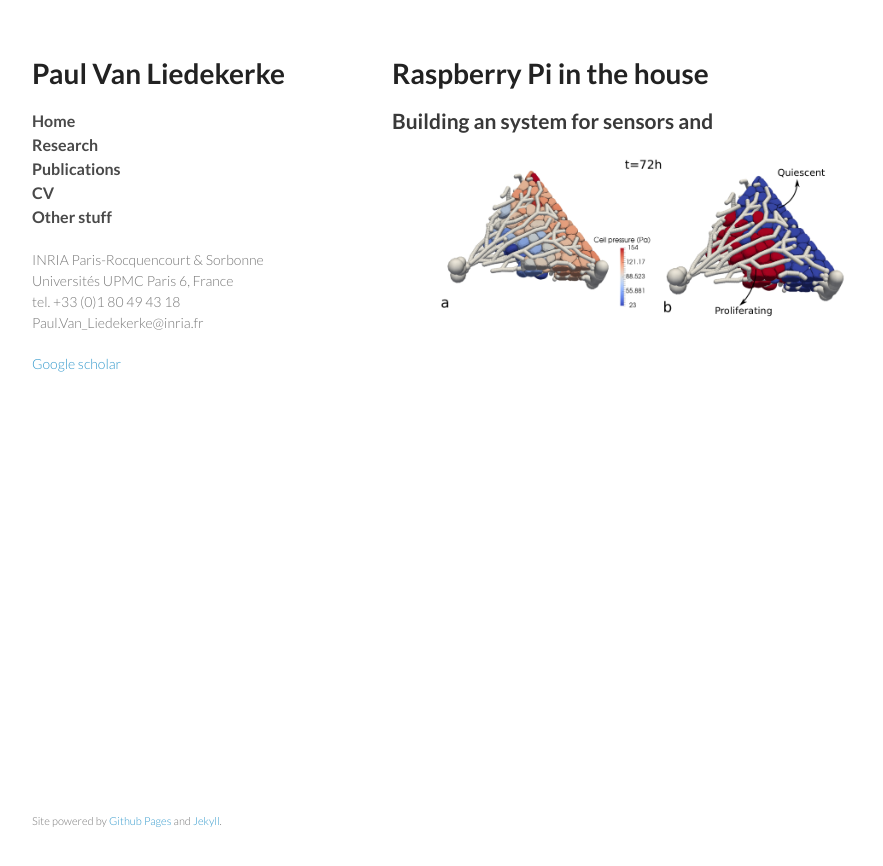
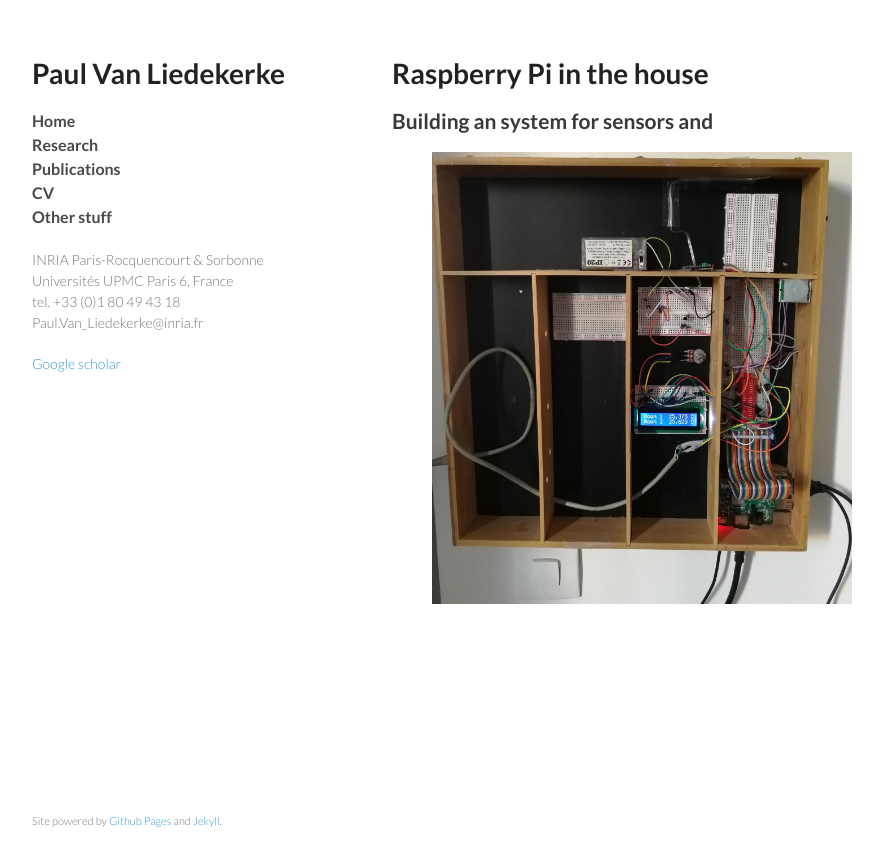
Before and after one commit to paulvanliedekerke/wittgenstein, a Jekyll site: the page other.html, which Jekyll copies as it is, in a window 1280 px wide. Shown: the top 866 px of the page, without its empty margins (178-1061 px from the left). Built offline with Jekyll 4.4.1, drawn with Linux system fonts in a browser that asks for light colours; Markdown is read by kramdown in place of the engine named in the settings.

Commit message:
Update other.html

```diff
--- a/other.html
+++ b/other.html
@@ -43,7 +43,7 @@
 <h2>Building an  system for sensors and </h2>
 
 <figure>
-<img src="pics/lobule_final_DCM.jpg" alt="" width="430">
+<img src="pics/RPI_project_I.jpg" alt="" width="430">
 <figcaption> <I> </I> </figcaption>
 </figure>
 
```
